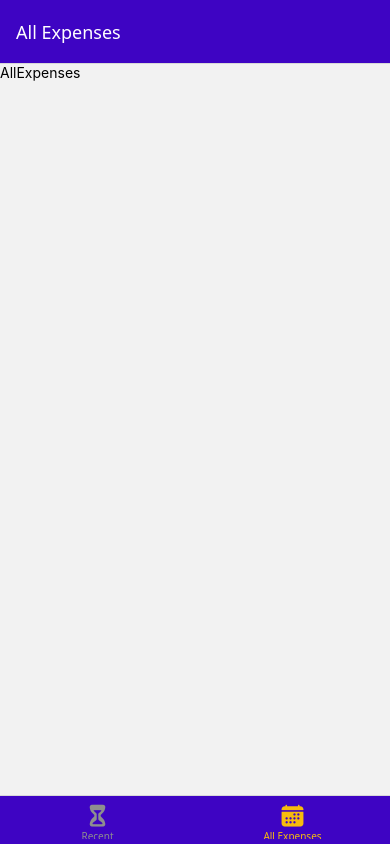
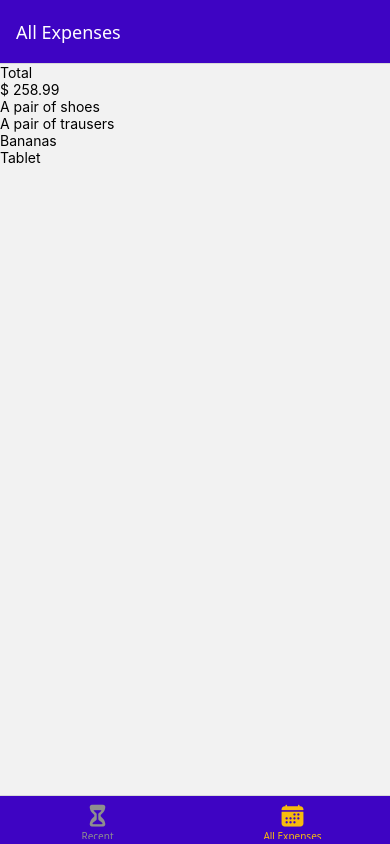
Before and after one commit to PnBafon/react-native-expense-tracker, a React Native app: screen /AllExpenses in a window 390 px wide. Built offline with nearby package versions, Linux system fonts and the light colour scheme.

Commit message:
added the expenses output to the recente and all expenses page

```diff
--- a/components/ExpensesOutput/ExpenseSummary.jsx
+++ b/components/ExpensesOutput/ExpenseSummary.jsx
@@ -1,7 +1,7 @@
 import { StyleSheet, Text, View } from "react-native";
 import React from "react";
 
-const ExpenseSummary = ({ periodName, expenses }) => {
+const ExpenseSummary = ({ expensePeriod, expenses }) => {
   const expensesSum = expenses.reduce(
     (sum, expense) => sum + expense.amount,
     0,
@@ -9,7 +9,7 @@ const ExpenseSummary = ({ periodName, expenses }) => {
 
   return (
     <View>
-      <Text>{periodName}</Text>
+      <Text>{expensePeriod}</Text>
       <Text>$ {expensesSum.toFixed(2)} </Text>
     </View>
   );
--- a/components/ExpensesOutput/ExpensesList.jsx
+++ b/components/ExpensesOutput/ExpensesList.jsx
@@ -3,7 +3,7 @@ import React from 'react'
 
 const ExpensesList = ({expenses}) => {
   return (
-    <FlatList data={expenses} renderItem={} />
+    <FlatList data={expenses} renderItem={expense => <Text key={expense.index}>{expense.item.description}</Text> }  />
   )
 }
 
--- a/components/ExpensesOutput/ExpensesOutput.jsx
+++ b/components/ExpensesOutput/ExpensesOutput.jsx
@@ -29,10 +29,10 @@ const DUMMY_EXPENSES = [
         date: new Date('2026-11-03')
     },
 ]
-const ExpensesOutput = ({expenses, periodName, }) => {
+const ExpensesOutput = ({expenses, expensePeriod }) => {
   return (
     <View>
-        <ExpenseSummary expenses={DUMMY_EXPENSES} />
+        <ExpenseSummary expenses={DUMMY_EXPENSES} expensePeriod={expensePeriod} />
         <ExpensesList expenses={DUMMY_EXPENSES}/>
 
 
--- a/screens/AllExpenses.jsx
+++ b/screens/AllExpenses.jsx
@@ -1,10 +1,11 @@
 import { StyleSheet, Text, View } from 'react-native'
 import React from 'react'
+import ExpensesOutput from '../components/ExpensesOutput/ExpensesOutput'
 
 const AllExpenses = () => {
   return (
     <View>
-      <Text>AllExpenses</Text>
+      <ExpensesOutput expensePeriod={'Total'} />
     </View>
   )
 }
--- a/screens/RecentExpenses.jsx
+++ b/screens/RecentExpenses.jsx
@@ -1,10 +1,11 @@
 import { StyleSheet, Text, View } from 'react-native'
 import React from 'react'
+import ExpensesOutput from '../components/ExpensesOutput/ExpensesOutput'
 
 const RecentExpenses = () => {
   return (
     <View>
-      <Text>RecentExpenses</Text>
+      <ExpensesOutput expensePeriod={'Last 7 Days'} />
     </View>
   )
 }
```
